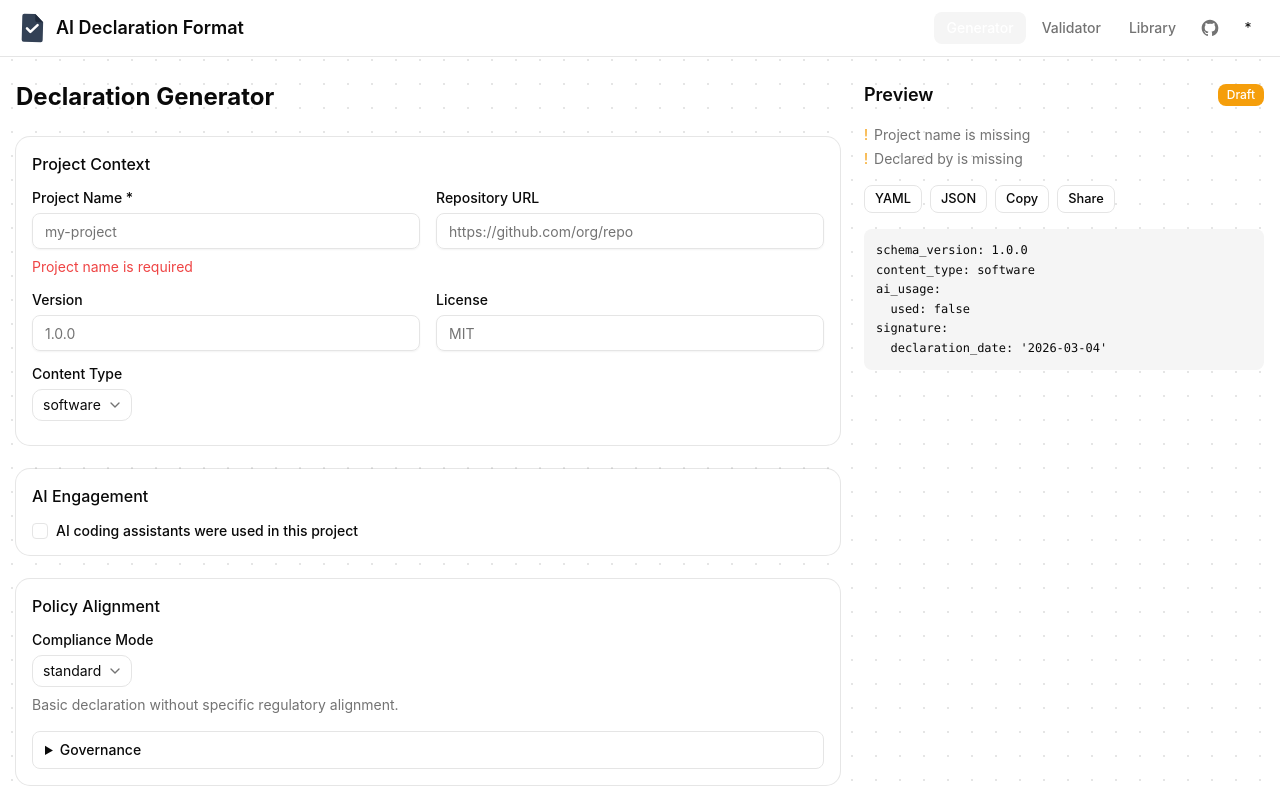
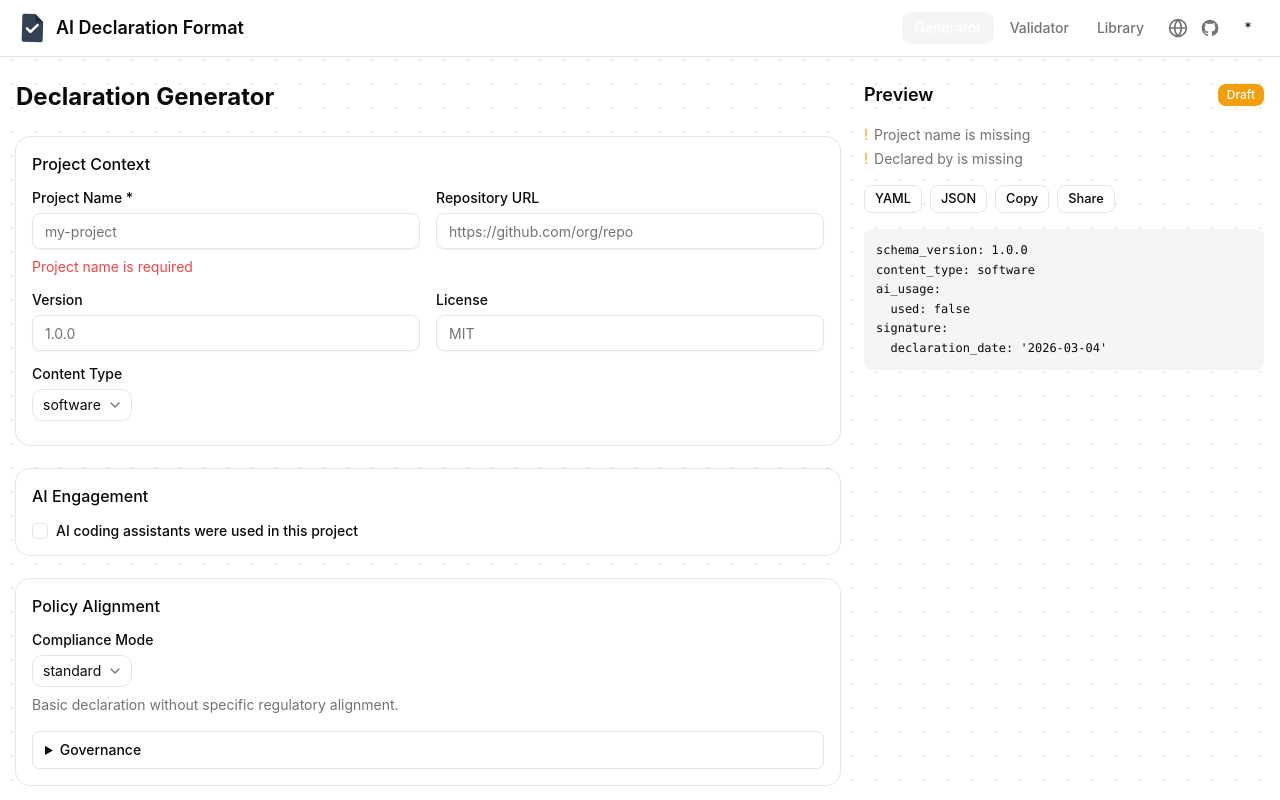
Before and after one commit to ai-declaration/web, a Next.js app: page /generator in a window 1280 px wide. Shown: the top 800 px of the page. Built offline with nearby package versions, Linux system fonts and the light colour scheme; a web font is replaced by a local one.

Commit message:
add homepage link to header

```diff
--- a/src/components/header.tsx
+++ b/src/components/header.tsx
@@ -50,6 +50,19 @@
           })}
         </nav>
         <a
+          href="https://ai-declaration.org"
+          target="_blank"
+          rel="noopener noreferrer"
+          className="text-muted-foreground hover:text-foreground transition-colors"
+          aria-label="Homepage"
+        >
+          <svg className="h-5 w-5" viewBox="0 0 24 24" fill="none" stroke="currentColor" strokeWidth="2" strokeLinecap="round" strokeLinejoin="round" aria-hidden="true">
+            <circle cx="12" cy="12" r="10" />
+            <path d="M2 12h20" />
+            <path d="M12 2a15.3 15.3 0 0 1 4 10 15.3 15.3 0 0 1-4 10 15.3 15.3 0 0 1-4-10 15.3 15.3 0 0 1 4-10z" />
+          </svg>
+        </a>
+        <a
           href="https://github.com/ai-declaration/web"
           target="_blank"
           rel="noopener noreferrer"
```
